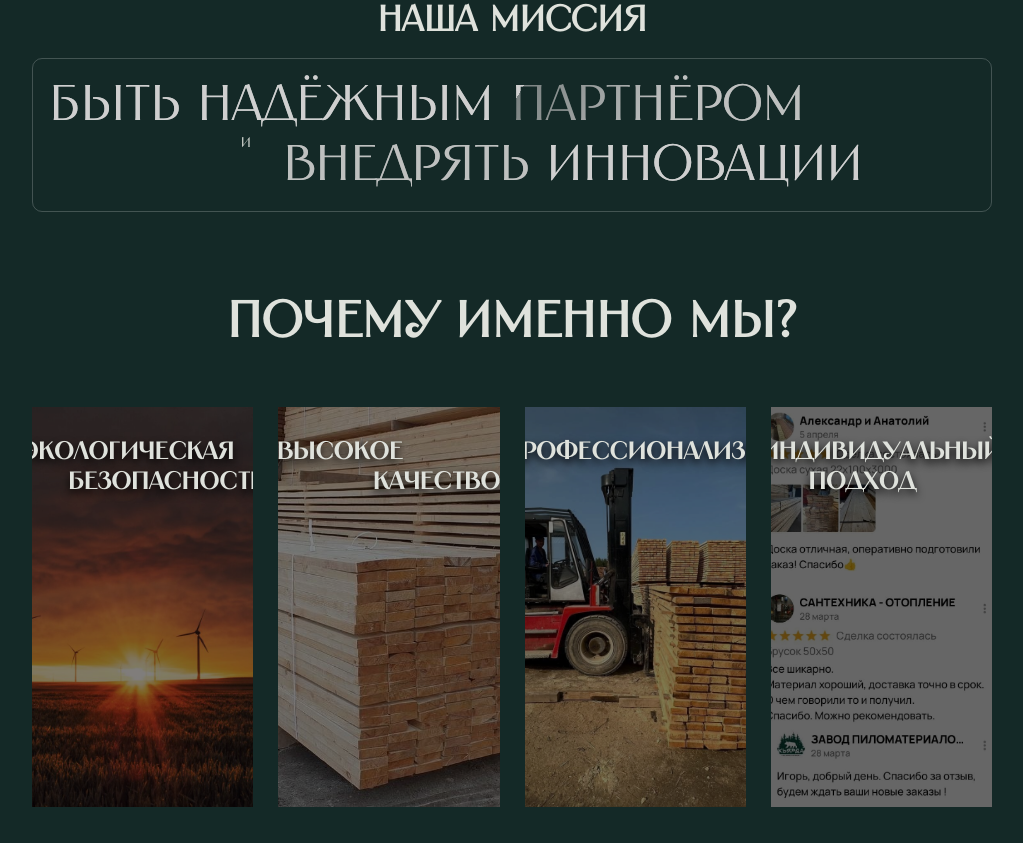
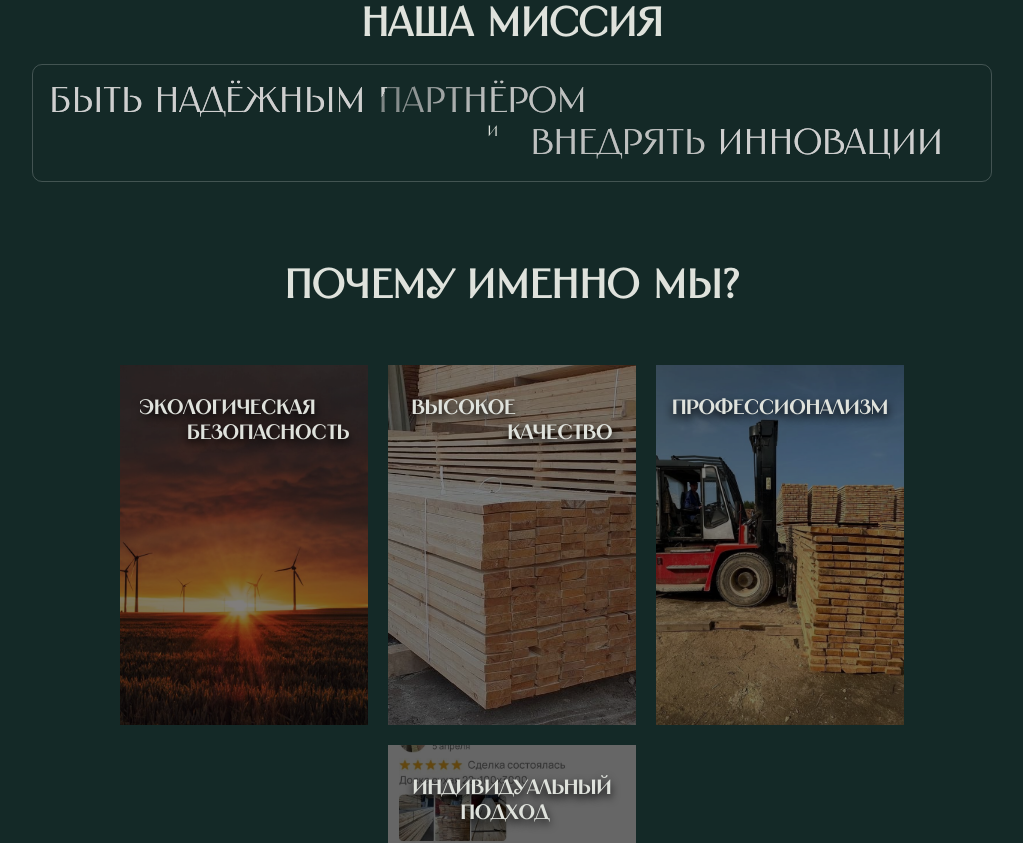
Before and after one commit to Kasstel/Kyarda, a React (Vite) app: page / in a window 1280 px wide. Shown: the part 1600-2443 px from the top of the page, without its empty margins (128-1151 px from the left). Built offline with nearby package versions, Linux system fonts and the light colour scheme.

Commit message:
add adaptiv for mission, production and products

```diff
--- a/src/App.css
+++ b/src/App.css
@@ -241,7 +241,7 @@
 .text{
   font-family: Angst-normal;
   color: var(--text-color);
-  font-size: clamp(5px, 2.00px + 0.94vw, 20px);
+  font-size: clamp(15px, 2.00px + 0.94vw, 20px);
 }
 
 .text-block{
@@ -273,7 +273,7 @@
   text-transform: uppercase;
   font-family: Angst-normal;
   color: var(--text-color);
-  font-size: clamp(14px, 6.80px + 2.25vw, 50px);
+  font-size: clamp(25px, 20.00px + 1.56vw, 50px);
   text-align: center;
   padding-bottom: 1rem;
 }
@@ -318,8 +318,8 @@
 }
 
 .special-text{
-  font-family: Angst-normal;
-  font-size: 50px;
+  font-family: var(--normal-f);
+  font-size: clamp(14px, 6.80px + 2.25vw, 50px);
   z-index: 1;
 }
 
@@ -328,12 +328,15 @@
   border-radius: 10px;
   padding: 1rem;
   border: 1px solid rgba(255, 255, 255, 0.2);
+  display: flex;
+  flex-direction: column;
+
 }
 
 .another_mission__text{
   display: flex;
   justify-content: end;
-  padding-right: 5rem;
+
 }
 
 .another__special-text{
@@ -349,8 +352,7 @@
 }
 
 .experience-title{
-  font-size: 50px;
-  grid-column: 1/5;
+  grid-column: 1/2;
   padding-bottom: 30px;
 }
 
@@ -360,7 +362,6 @@
   padding-inline: var(--padding-inline);
   display: grid;
   gap: 25px;
-  justify-content: center;
 }
 
 .bear{
@@ -375,16 +376,31 @@
   z-index: 0;
 }
 
+.experience-card__container{
+  display: flex;
+  gap: 20px;
+  flex-wrap: wrap;
+  justify-content: space-between;
+}
+
 .experience-card{
   position: relative;
-  min-height: 400px;
-  max-width: 300px;
+  min-height: clamp(200px, 160.00px + 12.50vw, 400px);
+  width: 100%;
+  max-width: clamp(200px, 184.00px + 5.00vw, 280px);
   background-color: #1f322b;
   transition: all 0.3s ease;
   padding: 30px;
   overflow: hidden;
   display: grid;
   justify-content: center;
+}
+
+@media (width <=1444px) {
+  .experience-card__container{
+    justify-content: center;
+  }
+
 }
 
 .experience-card__background{
@@ -434,7 +450,7 @@
 
 .experience-card__title{
   font-family: var(--bold-f);
-  font-size: 25px;
+  font-size: clamp(14px, 11.80px + 0.69vw, 25px);
   color: var(--text-color);
   text-shadow: 0 4px 8px rgba(0,0,0.3);
 }
--- a/src/sections/Experience/Experience.tsx
+++ b/src/sections/Experience/Experience.tsx
@@ -4,7 +4,8 @@ export default function Experience(){
   return(
     <section className="experience__section">
             <h2 className="experience-title section-title main-title">Почему именно мы?</h2>
-            <article className='experience-card'>
+            <div className="experience-card__container">
+              <article className='experience-card'>
               <div className="ecology experience-card__background"></div>
               <div className="card-overlay"></div>
               <div className="experience-card__content-block">
@@ -50,6 +51,8 @@ export default function Experience(){
                 </p>
               </div>
             </article>
+            </div>
+
     </section>
   )
 }
--- a/src/sections/Production/stacking-card.module.scss
+++ b/src/sections/Production/stacking-card.module.scss
@@ -20,7 +20,7 @@
 
       .card {
         width: 100%;
-        height: 70%;
+        height: 60%;
         display: flex;
         position: absolute;
         inset: 0;
@@ -68,7 +68,7 @@
           grid-column: 1/3;
           font-family: var(--normal-f);
           color:#000;
-          font-size: clamp(0.625rem, 0.3571rem + 2.8571vw, 1.25rem);
+          font-size: clamp(0.625rem, 0.50rem + 0.63vw, 1.25rem);
           margin-bottom: 20px;
           .additional{
             padding: 0;
@@ -81,3 +81,39 @@
     }
   }
 }
+
+@media (width<=945px) {
+  .scroll-section {
+    .wrapper-cards {
+      .card-list {
+        .card {
+          &__content{
+            padding: 1rem;
+            gap: 0;
+        }
+      }
+    }
+  }
+}
+}
+
+@media (width<=768px) {
+  .scroll-section {
+    .wrapper-cards {
+      .card-list {
+        .card {
+          &__media{
+            position: absolute;
+            z-index: 0;
+            width: 100%;
+        }
+          &__content{
+            z-index: 1;
+            background-color: rgba(255, 255, 255, 0.8);
+            width:clamp(90%, 70vw, 60%);
+      }
+    }
+    }
+  }
+}
+}
--- a/src/sections/Products/Products.css
+++ b/src/sections/Products/Products.css
@@ -5,7 +5,7 @@
   padding-block: 120px 110px;
   padding-inline: var(--padding-inline);
   display: grid;
-  grid-template-columns: 1fr 1fr 1fr;
+  grid-template-columns: repeat(3, 1fr);
   gap: 20px;
 }
 
@@ -15,9 +15,9 @@
 
 .products__section-title{
   font-family: var(--normal-f);
-  font-size: 50px;
+  font-size: clamp(25px, 20.00px + 1.56vw, 50px);
   color: var(--text-color);
-  grid-column: 1/4;
+  grid-column: 1/-1;
   justify-self: center;
 }
 
@@ -27,14 +27,28 @@
 
 .products__card{
   position: relative;
-  height: 450px;
-  width: 300px;
+  aspect-ratio: 3 / 4;
+  height: auto;
+  width: 100%;
+  max-width: 300px;
   background-color: #1f322b;
   transition: all 0.3s ease;
   padding: 30px;
   overflow: hidden;
   display: grid;
   justify-content: center;
+}
+
+@media (width<=1024px) {
+  .products {
+    grid-template-columns: repeat(2, 1fr);
+  }
+}
+
+@media (width<=1024px) {
+  .products {
+    grid-template-columns: 1fr;
+  }
 }
 
 .background{
--- a/src/variables.css
+++ b/src/variables.css
@@ -5,7 +5,7 @@
   --normal-f: Angst-normal;
   --padding-inline: clamp(40px, 0.00px + 12.50vw, 240px);
   --padding-block: 100px;
-  --font-size: clamp(12px, 10.40px + 0.50vw, 20px);
+  --font-size: clamp(15px, 14.00px + 0.31vw, 20px);
   --text-size: 20px;
   --title-size: 50px;
   --main-title-color:#253935;
```
Also changed, not shown: 1 other file (tests, documents, lock files or other folders).
